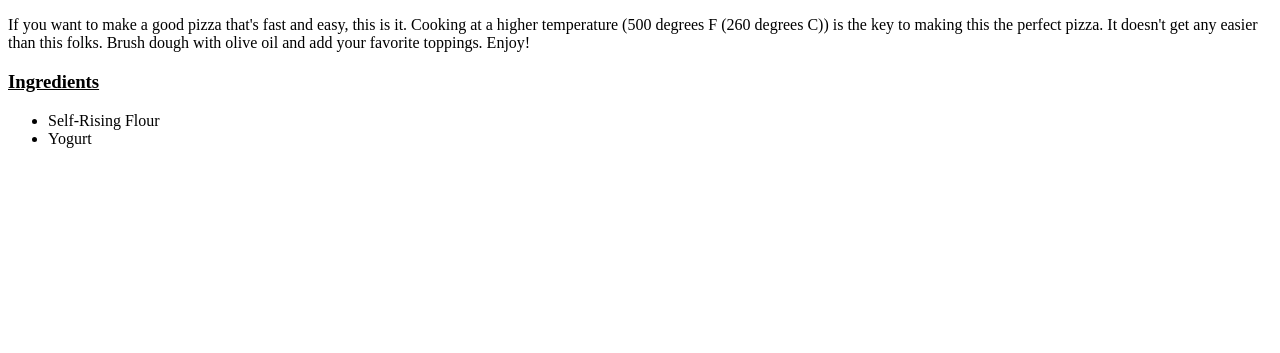
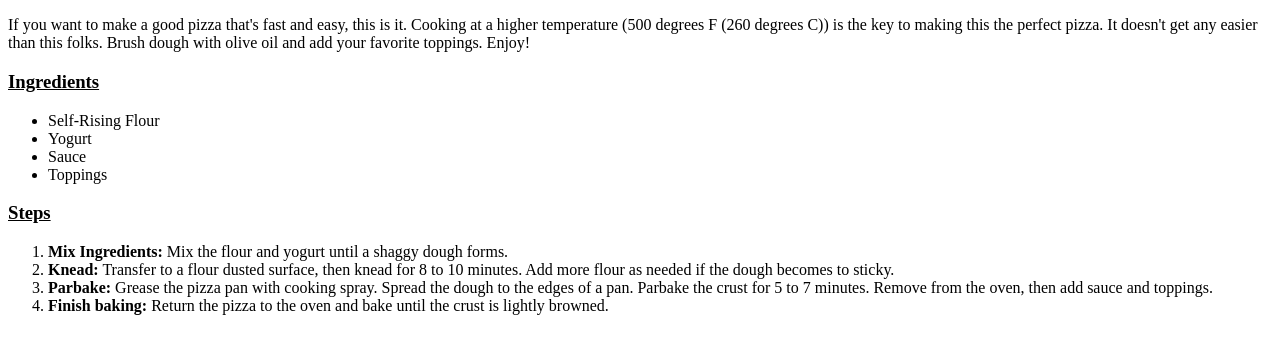
Before and after one commit to santiagofinob/odin-recipes, a plain HTML site: page recipes/two-ingredient-pizza-dough.html in a window 1280 px wide. Shown: the part 427-780 px from the top of the page. Drawn offline with Linux system fonts and the light colour scheme.

Commit message:
Added steps list and modified ingredients list

```diff
--- a/recipes/two-ingredient-pizza-dough.html
+++ b/recipes/two-ingredient-pizza-dough.html
@@ -10,11 +10,24 @@
     <h1><u>Two-Ingredient Pizza Dough</u></h1>
     <img src="../images/2ingredientpizza.jpeg" alt="Two-Ingredient Pizza Dough" width="300" height="300">
     <h3><u>Description</u></h3>
-    <p>If you want to make a good pizza that's fast and easy, this is it. Cooking at a higher temperature (500 degrees F (260 degrees C)) is the key to making this the perfect pizza. It doesn't get any easier than this folks. Brush dough with olive oil and add your favorite toppings. Enjoy!</p>
+    <p>If you want to make a good pizza that's fast and easy, this is it.
+        Cooking at a higher temperature (500 degrees F (260 degrees C)) is the key to making this the perfect pizza.
+         It doesn't get any easier than this folks. Brush dough with olive oil and add your favorite toppings. Enjoy!</p>
     <h3><u>Ingredients</u></h3>
     <ul>
         <li>Self-Rising Flour</li>
         <li>Yogurt</li>
+        <li>Sauce</li>
+        <li>Toppings</li>
     </ul>
+    <h3><u>Steps</u></h3>
+    <ol>
+        <li><b>Mix Ingredients:</b> Mix the flour and yogurt until a shaggy dough forms. </li>
+        <li><b>Knead:</b> Transfer to a flour dusted surface, then knead for 8 to 10 minutes.
+            Add more flour as needed if the dough becomes to sticky. </li>
+        <li><b>Parbake:</b> Grease the pizza pan with cooking spray. Spread the dough to the edges of a pan.
+             Parbake the crust for 5 to 7 minutes. Remove from the oven, then add sauce and toppings.  </li>
+        <li><b>Finish baking:</b> Return the pizza to the oven and bake until the crust is lightly browned. </li>
+    </ol>
 </body>
 </html>
```
